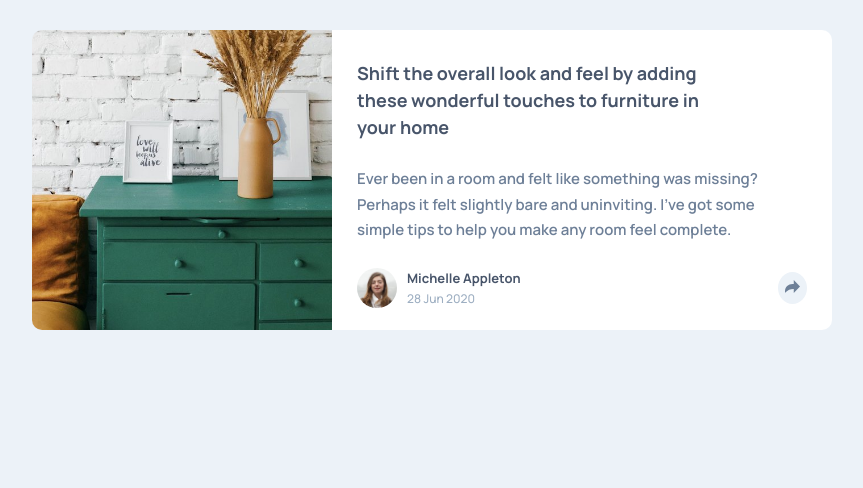
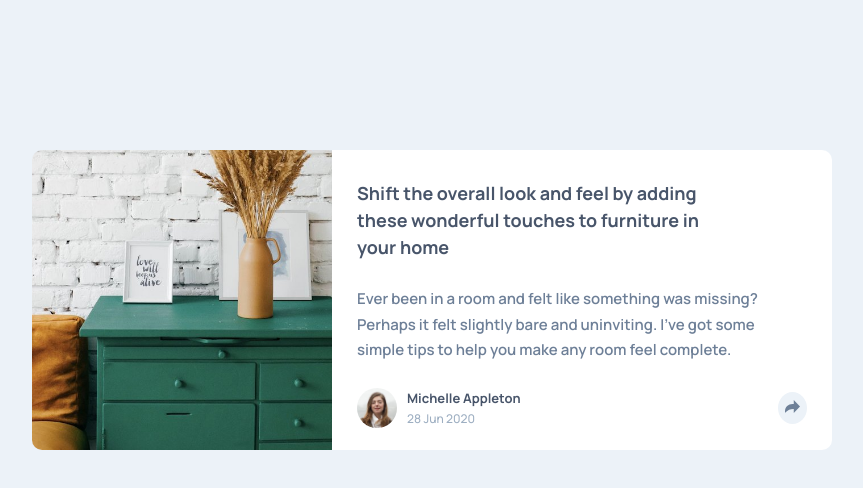
Before and after one commit to AbdulSamadCodes/Article-Preview-Component-Frontend-mentor-challenge-, a plain HTML site: page index.html in a window 1280 px wide. Shown: the whole page, without its empty margins (208-1071 px from the left). Drawn offline with Linux system fonts and the light colour scheme; a web font is replaced by a local one.

Commit message:
Final commit

```diff
--- a/style.css
+++ b/style.css
@@ -282,10 +282,15 @@ body {
     display: flex;
   }
 
+  .container {
+    padding-block: 0;
+  }
+
   .article-card {
     max-width: 800px;
     grid-template-columns: 0.6fr 1fr;
     overflow: visible;
+    transform: translateY(50%);
   }
 
   .card-title {
```
